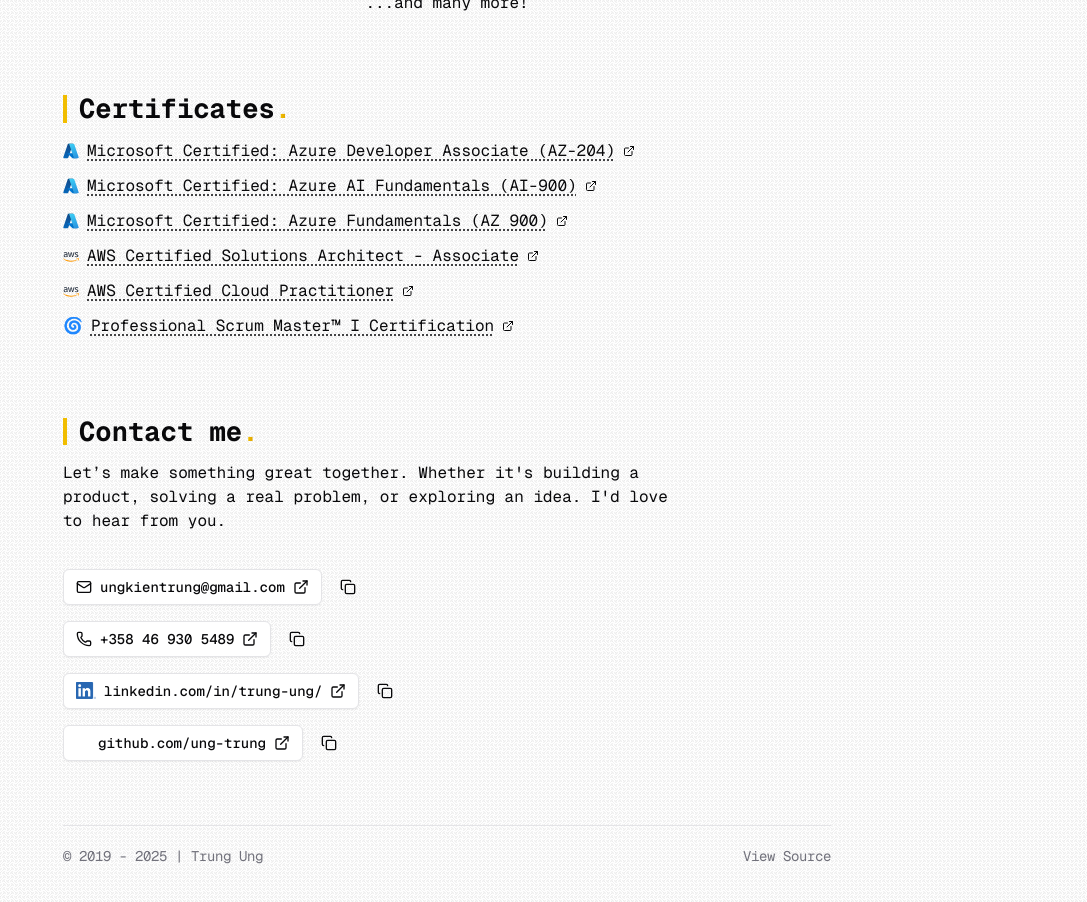
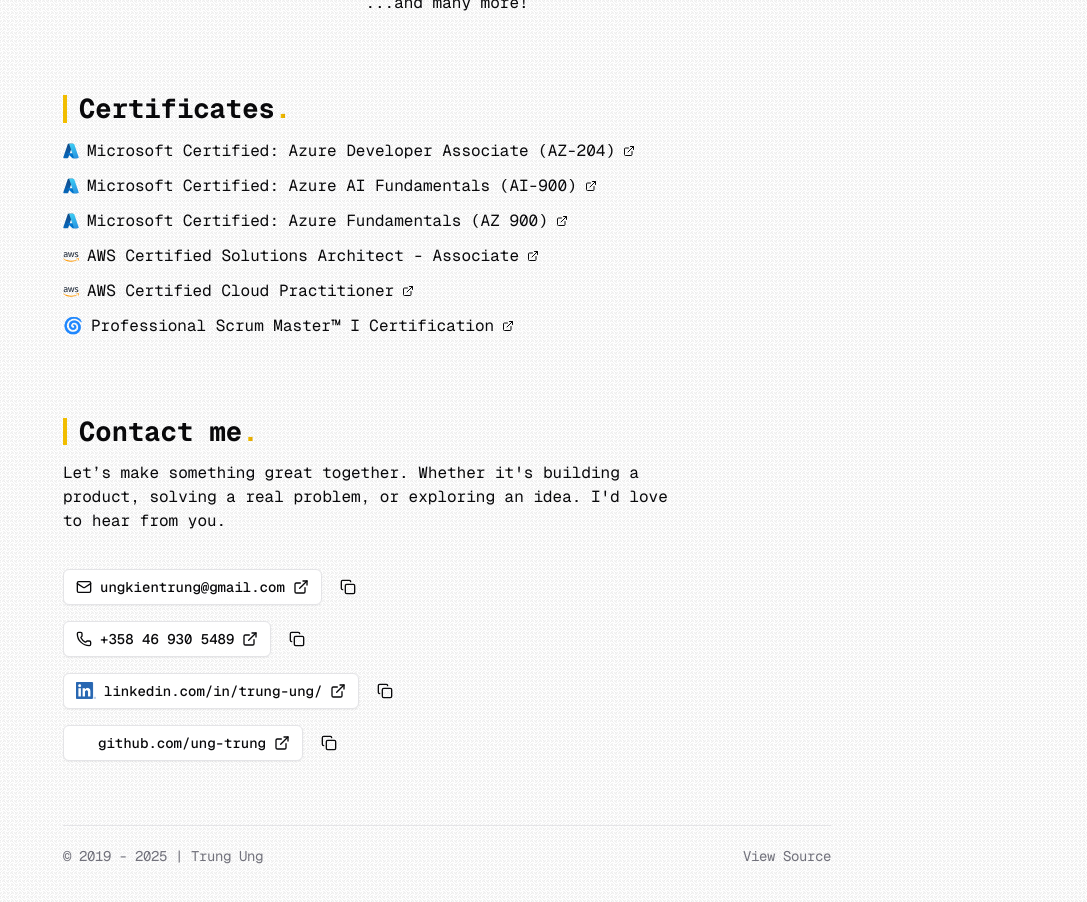
Before and after one commit to trungung/portfolio2025, a Next.js app: page / in a window 1280 px wide. Shown: the part 2200-3102 px from the top of the page, without its empty margins (193-1280 px from the left). Built offline with nearby package versions, Linux system fonts and the light colour scheme; no server answers; some icons are missing.

Commit message:
Replace button with anchor tag for certificate links and update styling

```diff
--- a/src/components/Certificates.tsx
+++ b/src/components/Certificates.tsx
@@ -63,19 +63,20 @@
           <li key={cert.name}>
             <HoverCard openDelay={200}>
               <HoverCardTrigger asChild>
-                <button
+                <a
+                  href={cert.href}
+                  target="_blank"
+                  rel="noopener noreferrer"
                   role="button"
                   aria-label={`More info about ${cert.name} - Issued date: ${cert.issuedDate} - Credential ID: ${cert.credentialId}`}
                   className="group inline-flex items-center gap-2 transition hover:text-yellow-600"
                 >
                   {cert.icon}
-                  <span className="underline decoration-dotted underline-offset-4">
-                    {cert.name}
-                  </span>
+                  <span>{cert.name}</span>
                   <span className="hidden transition-transform group-hover:translate-x-1 sm:inline-block">
                     <ExternalLink size={12} />
                   </span>
-                </button>
+                </a>
               </HoverCardTrigger>
               <HoverCardContent className="border-border w-80 rounded-md border p-4 shadow-xl">
                 <div className="space-y-3 text-sm">
```
